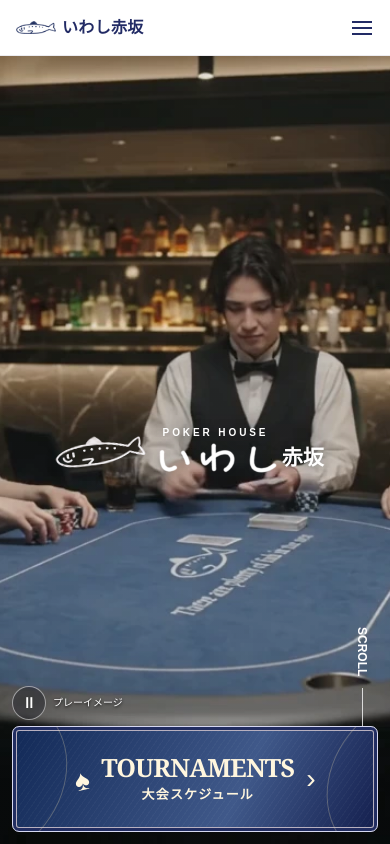
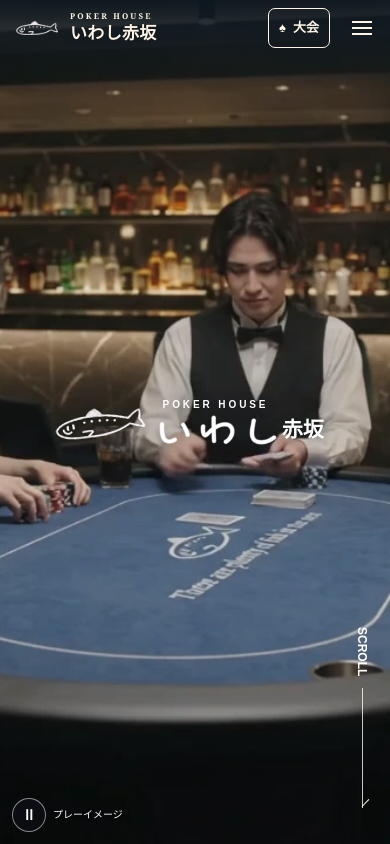
Before and after one commit to haruhi-imai/iwashi-akasaka, a plain HTML site: page index.html in a window 390 px wide. Shown: the top 844 px of the page. Drawn offline with Linux system fonts and the light colour scheme.

Commit message:
Overlay the homepage video with a gradient header

```diff
--- a/index.html
+++ b/index.html
@@ -8,19 +8,25 @@
   <title>Poker House いわし赤坂｜赤坂見附のポーカールーム</title>
   <link rel="icon" href="assets/mark.png">
   <link rel="preload" as="image" href="assets/room-hero.webp">
-  <link rel="stylesheet" href="style.css?v=table">
+  <link rel="stylesheet" href="style.css?v=gradient-header">
   <link rel="stylesheet" href="calendar.css?v=table">
   <link rel="stylesheet" href="games.css?v=table">
-  <script src="site.js?v=loop" defer></script>
+  <script src="site.js?v=gradient-header" defer></script>
   <script src="schedule.js?v=table" defer></script>
 </head>
 <body>
   <a class="skip" href="#main">本文へ移動</a>
   <header class="masthead">
-    <a href="#main" class="small-brand" aria-label="いわし赤坂 トップ"><img src="assets/fish-print.png" width="445" height="143" alt=""><span>いわし赤坂</span></a>
+    <a href="#main" class="small-brand" aria-label="いわし赤坂 トップ"><img src="assets/fish-print.png" width="445" height="143" alt=""><span class="masthead-wordmark"><small lang="en">POKER HOUSE</small><span>いわし赤坂</span></span></a>
     <nav class="top-links" aria-label="ヘッダーナビゲーション">
-      <a href="#visit">店舗情報</a><a href="#games">ゲーム・料金</a><a href="#first-visit">初めての方へ</a><a href="#guide">よくある質問</a><a class="primary-link" href="#schedule">大会スケジュール</a>
+      <a href="#visit">店舗情報・アクセス</a>
+      <a href="#games">ゲーム・料金</a>
+      <a href="#first-visit">初めての方へ</a>
+      <a href="#guide">よくある質問</a>
     </nav>
+    <a class="header-schedule" href="#schedule" aria-label="大会スケジュール">
+      <span aria-hidden="true">♠</span><span class="schedule-full">大会スケジュール</span><span class="schedule-short">大会</span>
+    </a>
     <button class="menu-toggle" aria-expanded="false" aria-controls="mobile-menu" aria-label="メニューを開く"><span></span><span></span><span></span></button>
     <nav id="mobile-menu" class="mobile-menu" aria-label="メインメニュー" hidden>
       <a class="menu-item" href="#visit"><span lang="en">POKER ROOM</span><small>店舗情報・アクセス</small></a>
@@ -45,20 +51,6 @@
         <a class="scroll-hint" href="#first-visit" aria-label="スクロールして初めての方の案内へ"><span lang="en">SCROLL</span><i aria-hidden="true"></i></a>
         <div class="film-utility"><button class="film-control" type="button" aria-label="映像を一時停止" hidden><span aria-hidden="true">Ⅱ</span></button><small>プレーイメージ</small></div>
       </div>
-      <aside class="hero-rail" aria-label="来店ガイド">
-        <nav class="rail-links" aria-label="ファーストビューのメニュー">
-          <a class="menu-item" href="#visit"><span lang="en">POKER ROOM</span><small>店舗情報・アクセス</small></a>
-          <a class="menu-item" href="#games"><span lang="en">GAMES</span><small>ゲーム・料金</small></a>
-          <a class="menu-item" href="#first-visit"><span lang="en">FIRST VISIT</span><small>初めての方へ</small></a>
-          <a class="menu-item" href="#guide"><span lang="en">FAQ</span><small>よくある質問</small></a>
-        </nav>
-        <div class="rail-actions">
-          <a class="event-banner" href="#schedule" aria-label="本日・近日の大会スケジュールを見る">
-            <span class="banner-diamond" aria-hidden="true">♠</span><span><strong lang="en">TOURNAMENTS</strong><small>大会スケジュール</small></span><b aria-hidden="true">›</b>
-          </a>
-          <a class="primary-link" href="#first-visit">初めての方へ</a>
-        </div>
-      </aside>
     </section>
 
     <section class="first-visit" id="first-visit" aria-labelledby="first-title">
--- a/site.js
+++ b/site.js
@@ -26,9 +26,14 @@
   });
   desktop.addEventListener("change", () => setMenu(false));
   window.addEventListener("hashchange", () => setMenu(false));
-  new IntersectionObserver(([entry]) => {
-    header.classList.toggle("is-visible", !entry.isIntersecting);
-  }).observe(hero);
+
+  function updateHeader() {
+    header.classList.toggle("over-hero", hero.getBoundingClientRect().bottom >= header.offsetHeight);
+  }
+
+  window.addEventListener("scroll", updateHeader, { passive: true });
+  window.addEventListener("resize", updateHeader);
+  updateHeader();
 
   const video = document.querySelector(".hero-film");
   const motion = window.matchMedia("(prefers-reduced-motion: reduce)");
--- a/style.css
+++ b/style.css
@@ -1,4 +1,5 @@
 :root {
+  --masthead-height: 72px;
   --accent: #222b65;
   --ink: #292b34;
   --shell: 1272px;
@@ -7,7 +8,7 @@
   font-family: "Hiragino Kaku Gothic ProN", "Hiragino Sans", "Yu Gothic", Meiryo, sans-serif;
   color: var(--ink);
   background: #fff;
-  scroll-padding-top: 88px;
+  scroll-padding-top: calc(var(--masthead-height) + 12px);
 }
 *, *::before, *::after { box-sizing: border-box; }
 body, h1, h2, h3, h4, p, dl, dd, ol, ul, figure { margin: 0; }
@@ -23,7 +24,7 @@ button { font: inherit; color: inherit; cursor: pointer; }
 .circle-arrow { display: inline-grid; place-items: center; border-radius: 50%; width: 48px; height: 48px; background: var(--accent); color: #fff; line-height: 1; font: 400 20px/1 Arial, sans-serif; }
 .round-link:hover .circle-arrow { background: #405694; }
 @media(max-width: 767px) {
-  :root { --gutter: 24px; scroll-padding-top: 68px; }
+  :root { --gutter: 24px; }
   .english-title { font-size: 40px; line-height: 1.2; }
   .jp-label { font-size: 13px; }
   .circle-arrow { width: 36px; height: 36px; }
@@ -32,19 +33,51 @@ button { font: inherit; color: inherit; cursor: pointer; }
 /* Header and full-screen opening */
 .skip { position: fixed; z-index: 50; inset: 8px auto auto 8px; padding: 8px 16px; background: #fff; transform: translateY(-160%); }
 .skip:focus { transform: none; }
-.masthead { position: fixed; z-index: 20; inset: 0 0 auto; display: flex; justify-content: space-between; align-items: center; height: 72px; padding-inline: 32px; background: #fff; border-bottom: 1px solid #ececf0; transition: transform .3s ease; }
-@media(min-width: 1025px) {
-  .masthead:not(.is-visible, :focus-within) { transform: translateY(-100%); visibility: hidden; }
+.masthead {
+  position: sticky;
+  z-index: 20;
+  top: 0;
+  isolation: isolate;
+  display: grid;
+  grid-template-columns: 1fr auto 1fr;
+  align-items: center;
+  height: var(--masthead-height);
+  margin-bottom: calc(-1 * var(--masthead-height));
+  padding-inline: clamp(28px, 4.2vw, 84px);
+  color: #fff5e6;
+  background: #111b23;
+  transition: background-color .25s ease;
 }
+.masthead::before {
+  content: "";
+  position: absolute;
+  z-index: -1;
+  inset: 0 0 auto;
+  height: calc(var(--masthead-height) + clamp(36px, 5vw, 84px));
+  background: linear-gradient(to bottom, #0d171ff7 0%, #111b23db 33%, #10192072 65%, #10192000 100%);
+  opacity: 0;
+  pointer-events: none;
+  transition: opacity .25s ease;
+}
+.masthead.over-hero { background: transparent; }
+.masthead.over-hero::before { opacity: 1; }
+body.menu-open .masthead { background: #111b23; }
+body.menu-open .masthead::before { opacity: 0; }
 .small-brand { display: inline-flex; align-items: center; gap: 8px; color: var(--accent); font-size: 18px; font-weight: 800; letter-spacing: .02em; text-decoration: none; }
 .small-brand img { width: 50px; height: auto; filter: brightness(0) saturate(100%) invert(15%) sepia(25%) saturate(2460%) hue-rotate(198deg); }
-.top-links { display: flex; align-items: center; gap: clamp(20px, 3.3vw, 48px); }
-.top-links a { color: var(--accent); text-decoration: none; font-size: 14px; font-weight: 700; }
+.masthead > .small-brand { justify-self: start; gap: 12px; color: inherit; white-space: nowrap; }
+.masthead > .small-brand img { width: clamp(42px, 3.65vw, 75px); filter: none; }
+.masthead-wordmark { display: grid; gap: 2px; font: 700 clamp(17px,1.35vw,26px)/1.25 "Hiragino Mincho ProN", "Yu Mincho", serif; }
+.masthead-wordmark small { font: 600 clamp(8px,.65vw,13px)/1.1 Georgia, serif; letter-spacing: .27em; }
+.top-links { display: flex; align-items: center; gap: clamp(22px, 2.65vw, 56px); }
+.top-links a { min-height: 44px; align-content: center; text-decoration: none; font-size: clamp(14px, 1.04vw, 21px); font-weight: 700; white-space: nowrap; }
 .top-links a:hover, .menu-item:hover small { text-decoration: underline; }
-.primary-link, .top-links .primary-link { display: inline-grid; place-items: center; border-radius: 8px; min-height: 48px; padding: 8px 29px; color: #fff; background: var(--accent); text-decoration: none; font-weight: 700; }
+.header-schedule { justify-self: end; display: inline-flex; align-items: center; gap: .55em; min-height: 44px; padding: 5px 14px; border: 1px solid currentColor; border-radius: 7px; text-decoration: none; font-weight: 700; white-space: nowrap; }
+.header-schedule:hover { background: #ffffff24; }
+.primary-link { display: inline-grid; place-items: center; border-radius: 8px; min-height: 48px; padding: 8px 29px; color: #fff; background: var(--accent); text-decoration: none; font-weight: 700; }
 .primary-link:hover { background: #36498d; }
-.menu-toggle, .mobile-menu { display: none; }
-.hero { position: relative; isolation: isolate; display: grid; grid-template-columns: minmax(0,1fr) 259px; height: 100vh; height: 100svh; min-height: 540px; background: #192934; color: white; }
+.menu-toggle, .mobile-menu, .schedule-short { display: none; }
+.hero { position: relative; isolation: isolate; display: grid; height: 100vh; height: 100svh; min-height: 540px; background: #192934; color: white; }
 .hero-screen, .hero-still, .hero-film { position: absolute; inset: 0; width: 100%; height: 100%; }
 .hero-screen { overflow: hidden; z-index: -1; }
 .hero-screen img, .hero-screen video { object-fit: cover; object-position: 50% 52%; }
@@ -70,31 +103,16 @@ button { font: inherit; color: inherit; cursor: pointer; }
 .room-map { margin-top: 20px; font-size: 13px; color: var(--accent); }
 .room-map summary { cursor: pointer; font-weight: 600; }
 .room-map iframe { display: block; width: 100%; height: 240px; margin-top: 12px; border: 0; }
-.hero-rail { display: flex; flex-direction: column; justify-content: space-between; padding: min(7.1vh,64px) 0 min(6.22vh,56px); backdrop-filter: blur(40px); -webkit-backdrop-filter: blur(40px); border-left: 1px solid #ffffff29; background: #131d3445; }
-.rail-links { display: grid; gap: clamp(22px,4.45vh,40px); padding-inline: clamp(16px,1.67vw,24px); }
 .menu-item { display: grid; justify-items: start; gap: 8px; color: inherit; text-decoration: none; }
 .menu-item span { font: 750 clamp(16px,1.39vw,20px)/1 Arial, sans-serif; letter-spacing: -.025em; }
 .menu-item small { font-size: 12px; font-weight: 600; line-height: 1.2; }
-.rail-actions { margin-inline: clamp(15px, 2.2vw, 32px); display: grid; gap: 18px; }
-.rail-actions .primary-link { background: #4942c0; font-size: 14px; padding-inline: 5px; }
-.rail-actions .primary-link:hover { background: #574ed1; }
-.event-banner { container-type: inline-size; min-width: 0; width: 100%; min-height: 46px; aspect-ratio: 3.45; overflow: hidden; display: flex; align-items: center; justify-content: center; gap: 3.4%; padding: 5px; position: relative; isolation: isolate; border: 1px solid #d6d8f1; border-radius: 7px; color: #fff6de; text-decoration: none; text-align: center; box-shadow: inset 0 0 0 3px #222d61, inset 0 0 0 4px #b7b0bf; background: repeating-linear-gradient(125deg,#ffffff07 0px 1px,transparent 1px 5px), linear-gradient(115deg,#122957,#40598a 62%,#141f4e); }
-.event-banner:hover { filter: brightness(1.15); }
-.event-banner::before, .event-banner::after { content: ""; position: absolute; width: 40%; height: 170%; border: 1px solid #e2d5aa4a; border-radius: 50%; transform: rotate(38deg); z-index: -1; }
-.event-banner::before { left: -27%; }
-.event-banner::after { right: -28%; }
-.banner-diamond { font: 400 clamp(15px,8cqw,34px)/1 Georgia, serif; transform: rotate(-13deg); }
-.event-banner strong, .event-banner small { display: block; }
-.event-banner strong { font: 700 clamp(13px,7.1cqw,27px)/1.2 Georgia, serif; letter-spacing: -.033em; }
-.event-banner small { margin-top: 2px; font-size: clamp(9px,4.2cqw,13px); font-weight: 700; letter-spacing: .09em; }
-.event-banner b { font-size: clamp(16px,8cqw,30px); font-weight: 400; }
 #main:focus { outline: none; }
 
 /* First visit */
 .first-visit { overflow: hidden; }
 .first-layout { display: grid; grid-template-columns: 1fr 1fr; gap: clamp(32px,4.45vw,64px); min-height: 560px; align-items: center; }
 .first-copy { padding-block: 60px; }
-.first-copy h2 { color: var(--accent); font-weight: 750; font-size: clamp(30px,3.34vw,48px); line-height: 1.5; letter-spacing: .005em; }
+.first-copy h2 { color: var(--accent); font-weight: 700; font-size: clamp(30px,3.34vw,48px); line-height: 1.5; letter-spacing: .005em; }
 .first-copy p { margin-top: clamp(24px,3.33vw,48px); line-height: 2; }
 .photo-stack { position: relative; isolation: isolate; align-self: end; height: 440px; }
 .photo-stack::before, .photo-stack::after { content: ""; position: absolute; inset: -20px 40px auto; z-index: -2; height: 100px; border-radius: 32px 32px 0 0; background: center 65% / cover url("assets/blue-poker-table.webp"); box-shadow: 0 -5px 25px #17172212; }
@@ -140,33 +158,31 @@ button { font: inherit; color: inherit; cursor: pointer; }
 .foot-bottom a:hover { text-decoration: underline; }
 
 @media(max-width: 1024px) {
-  .masthead { height: 56px; padding-inline: 16px 4px; }
+  :root { --masthead-height: 56px; }
+  .masthead { grid-template-columns: 1fr auto auto; padding-inline: 16px 4px; gap: 8px; }
   .small-brand { gap: 6px; font-size: 16px; }
   .small-brand img { width: 40px; }
   .top-links { display: none; }
+  .schedule-full { display: none; }
+  .schedule-short { display: inline; }
+  .header-schedule { min-height: 40px; padding-inline: 10px; font-size: 13px; }
   .menu-toggle { display: grid; place-content: center; gap: 4px; width: 48px; height: 48px; padding: 0; border: 0; background: transparent; }
-  .menu-toggle span { display: block; width: 20px; height: 2px; background: var(--accent); transition: transform .2s, opacity .2s; }
+  .menu-toggle span { display: block; width: 20px; height: 2px; background: currentColor; transition: transform .2s, opacity .2s; }
   .menu-toggle[aria-expanded="true"] span:first-child { transform: translateY(6px) rotate(45deg); }
   .menu-toggle[aria-expanded="true"] span:nth-child(2) { opacity: 0; }
   .menu-toggle[aria-expanded="true"] span:last-child { transform: translateY(-6px) rotate(-45deg); }
-  .mobile-menu:not([hidden]) { display: flex; flex-direction: column; align-items: flex-start; gap: 36px; position: fixed; inset: 56px 0 0; padding: clamp(28px,7.5vh,64px) 48px; background: #fff; color: var(--accent); overflow: auto; overscroll-behavior: contain; }
+  .mobile-menu:not([hidden]) { display: flex; flex-direction: column; align-items: flex-start; gap: 36px; position: fixed; inset: var(--masthead-height) 0 0; padding: clamp(28px,7.5vh,64px) 48px; background: #fff; color: var(--accent); overflow: auto; overscroll-behavior: contain; }
   .mobile-menu .menu-item span { font-size: 24px; }
   .mobile-menu .primary-link { margin-top: 4px; }
   body.menu-open { overflow: hidden; }
-  main { padding-top: 56px; }
-  .hero { display: block; height: calc(100vh - 56px); height: calc(100svh - 56px); min-height: 370px; }
+  .hero { min-height: 370px; }
   .hero-screen img, .hero-screen video { object-position: 52% 50%; }
-  .hero-stage { height: 100%; }
   .hero-brand { width: min(320px,74%); }
   .logo-ja span { font-size: 24px; }
   .logo-en { font-size: 10px; }
   .scroll-hint { right: 16px; bottom: 36px; }
   .scroll-hint i { height: 120px; }
-  .hero-rail { position: absolute; bottom: 12px; left: 12px; right: 12px; display: block; padding: 0; background: none; border: 0; backdrop-filter: none; -webkit-backdrop-filter: none; pointer-events: none; }
-  .rail-links, .rail-actions .primary-link { display: none; }
-  .rail-actions { display: block; margin: 0; }
-  .event-banner { width: min(100%, 366px); pointer-events: auto; margin-inline: auto; min-height: 0; }
-  .film-utility { left: 12px; bottom: min(calc((100vw - 24px) / 3.45 + 18px), 124px); font-size: 9px; }
+  .film-utility { left: 12px; bottom: 12px; }
 }
 @media(max-width: 767px) {
   .hero-brand { width: min(280px,82%); }
```
